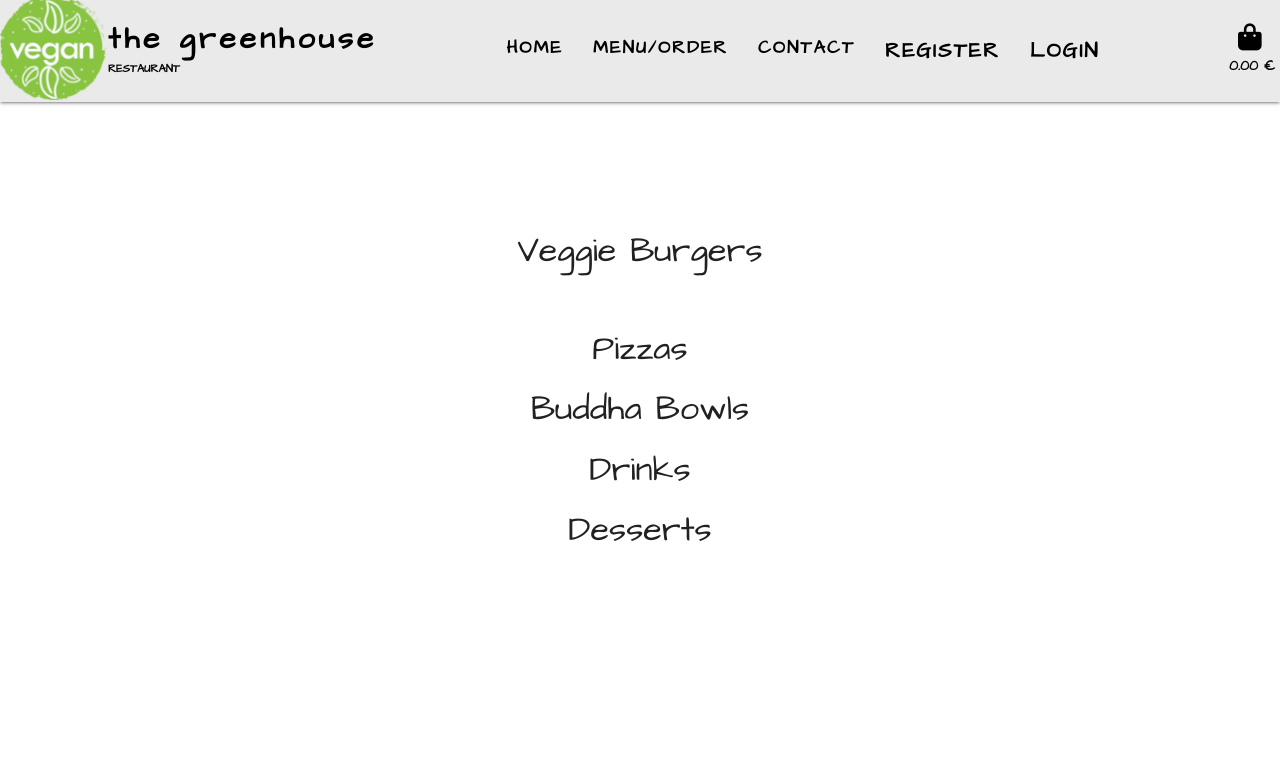
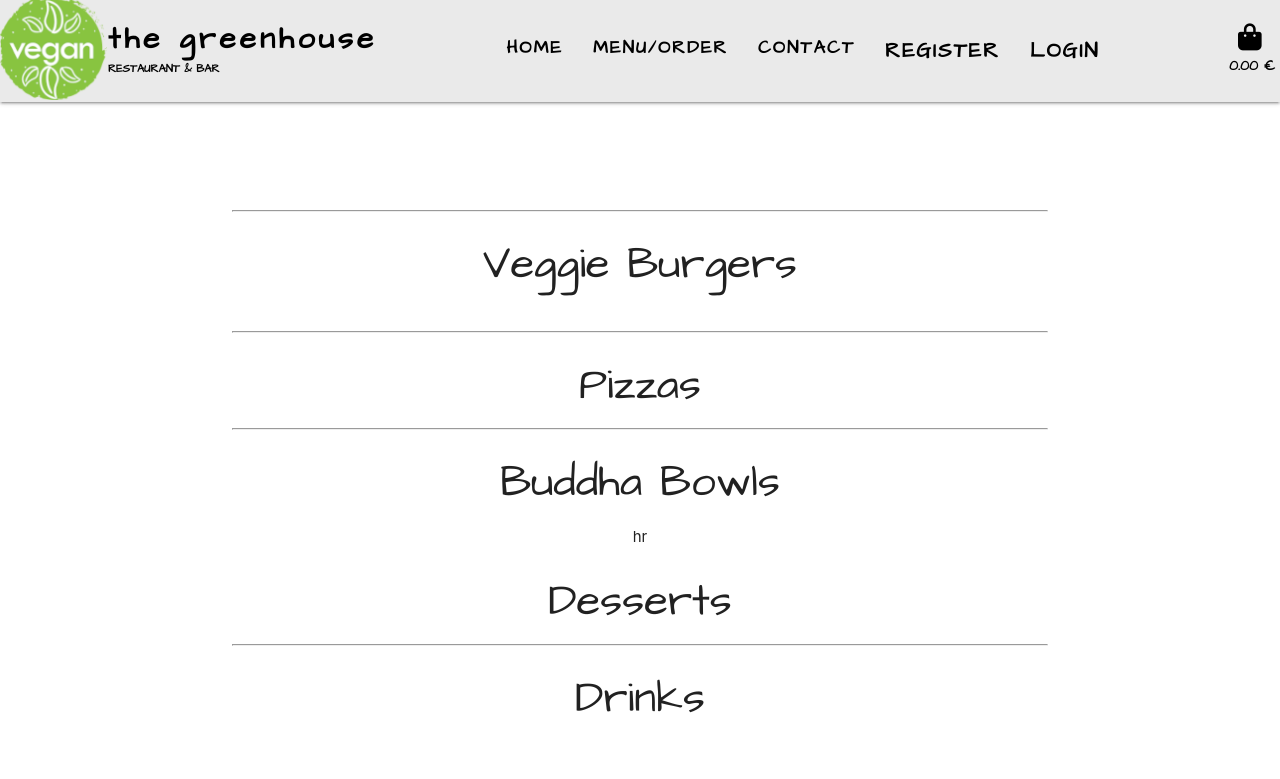
Before and after one commit to Tommyshub/restaurant, a Django app: page /menu/ in a window 1280 px wide. Shown: the top 779 px of the page. Run offline with Django 3.2, Linux system fonts and the light colour scheme; data that the repository does not hold is empty; some libraries are stand-ins or nearby versions.

Commit message:
add horizontal line and move categories

```diff
--- a/menu/templates/menu/menu.html
+++ b/menu/templates/menu/menu.html
@@ -16,9 +16,11 @@
   <div class="container">
     <div class="menu">
       <!-- Veggie Burgers -->
-      <h4 class="menu-title">Veggie Burgers</h4>
+      <hr />
+      <h3 class="menu-title">Veggie Burgers</h3>
       <br />
       {% for burger in burgers %}
+      <br />
       <div class="burgers">
         <p class="menu-name">{{ burger.name }}</p>
         <p class="menu-ingredients">{{ burger.ingredients }}</p>
@@ -37,8 +39,10 @@
       </div>
       {% endfor %}
       <!-- Pizzas -->
-      <h4 class="menu-title">Pizzas</h4>
+      <hr />
+      <h3 class="menu-title">Pizzas</h3>
       {% for pizza in pizzas %}
+      <br />
       <div class="pizzas">
         <p class="menu-name">{{ pizza.name }}</p>
         <p class="menu-ingredients">{{ pizza.ingredients }}</p>
@@ -57,8 +61,10 @@
       </div>
       {% endfor %}
       <!-- Buddha Bowls -->
-      <h4 class="menu-title">Buddha Bowls</h4>
+      <hr />
+      <h3 class="menu-title">Buddha Bowls</h3>
       {% for bowl in bowls %}
+      <br />
       <div class="burgers">
         <p class="menu-name">{{ bowl.name }}</p>
         <p class="menu-ingredients">{{ bowl.ingredients }}</p>
@@ -76,9 +82,33 @@
         <br />
       </div>
       {% endfor %}
+      <!-- Desserts -->
+      hr
+      <h3 class="menu-title">Desserts</h3>
+      {% for dessert in desserts %}
+      <br />
+      <div class="desserts">
+        <p class="menu-name">{{ dessert.name }}</p>
+        <p class="menu-ingredients">{{ dessert.ingredients }}</p>
+        <p class="menu-price">{{ dessert.price }} €</p>
+        <form action="{% url 'add_to_bag' dessert.id %}" method="POST">
+          {% csrf_token %}
+          <input type="hidden" name="redirect_url" value="{{ request.path }}" />
+          <button
+            type="submit"
+            class="menu-btn btn waves-effect waves-light light-green"
+          >
+            Add To Bag
+          </button>
+        </form>
+        <br />
+      </div>
+      {% endfor %}
       <!-- Drinks -->
-      <h4 class="menu-title">Drinks</h4>
+      <hr />
+      <h3 class="menu-title">Drinks</h3>
       {% for drink in drinks %}
+      <br />
       <div class="drinks">
         <p class="menu-name">{{ drink.name }}</p>
         <p class="menu-ingredients">{{ drink.ingredients }}</p>
@@ -96,26 +126,6 @@
         <br />
       </div>
       {% endfor %}
-      <!-- Desserts -->
-      <h4 class="menu-title">Desserts</h4>
-      {% for dessert in desserts %}
-      <div class="desserts">
-        <p class="menu-name">{{ dessert.name }}</p>
-        <p class="menu-ingredients">{{ dessert.ingredients }}</p>
-        <p class="menu-price">{{ dessert.price }} €</p>
-        <form action="{% url 'add_to_bag' dessert.id %}" method="POST">
-          {% csrf_token %}
-          <input type="hidden" name="redirect_url" value="{{ request.path }}" />
-          <button
-            type="submit"
-            class="menu-btn btn waves-effect waves-light light-green"
-          >
-            Add To Bag
-          </button>
-        </form>
-        <br />
-      </div>
-      {% endfor %}
     </div>
   </div>
 </div>
--- a/templates/base.html
+++ b/templates/base.html
@@ -62,7 +62,7 @@
         </div>
         <div class="logo black-text">
           <p>the greenhouse</p>
-          <small>RESTAURANT</small>
+          <small>RESTAURANT & BAR</small>
         </div>
         <ul class="nav-ul navbar-links">
           <li class="nav-links"><a href="{% url 'index' %}">HOME</a></li>
```
